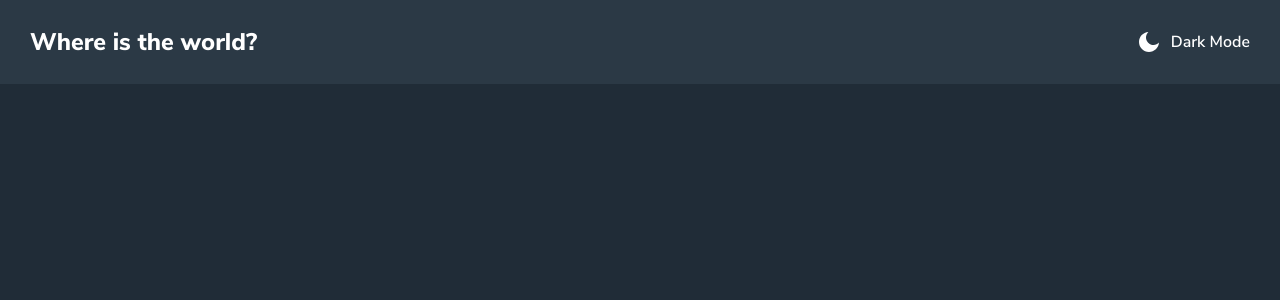
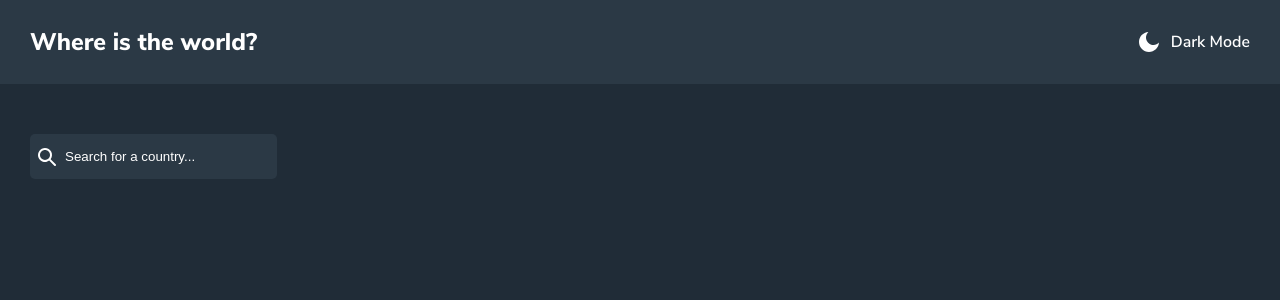
Before and after one commit to IskDev0/RestCountries, a Vue app: page / in a window 1280 px wide. Shown: the top 300 px of the page. Built offline with nearby package versions, Linux system fonts and the light colour scheme.

Commit message:
Search Added

```diff
--- a/src/assets/scss/normalize.scss
+++ b/src/assets/scss/normalize.scss
@@ -42,6 +42,9 @@ textarea{
   border: none;
   white-space: normal;
 }
+input {
+  border: none;
+}
 input[type=submit]{
   border: none;
   cursor: pointer;
--- /dev/null
+++ b/src/assets/scss/search.scss
@@ -0,0 +1,20 @@
+.search{
+  &__input {
+    background-color: $elementsBlack;
+    padding: 15px 35px;
+    color: $white;
+    -webkit-border-radius: 5px;
+    -moz-border-radius: 5px;
+    border-radius: 5px;
+    background-image: url('../search.svg');
+    background-size: auto;
+    background-position: 5px center;
+    background-repeat: no-repeat;
+    &::placeholder {
+      color: $white;
+    }
+    &:focus {
+      outline: none;
+    }
+  }
+}
--- a/src/assets/scss/style.scss
+++ b/src/assets/scss/style.scss
@@ -2,6 +2,7 @@
 @import "fonts";
 @import "vars";
 @import "header";
+@import "search";
 
 body {
   font-family: "Nunito Sans", sans-serif;
@@ -18,3 +19,6 @@ body {
   margin: 0 auto;
   padding: 0 30px;
 }
+.main__top {
+  margin-top: 50px;
+}
--- /dev/null
+++ b/src/components/TheSearch.vue
@@ -0,0 +1,16 @@
+<template>
+  <div class="search">
+  <form @submit.prevent="countryStore.searchByName" class="search__form">
+    <input v-model="countryStore.search" type="text" class="search__input" placeholder="Search for a country...">
+  </form>
+  </div>
+</template>
+
+<script setup>
+
+import {ref} from "vue";
+import {useCountryStore} from "../stores/country";
+
+let countryStore = useCountryStore()
+
+</script>
--- /dev/null
+++ b/src/stores/country.js
@@ -0,0 +1,15 @@
+import {ref} from 'vue'
+import {defineStore} from 'pinia'
+
+export const useCountryStore = defineStore('country', () => {
+  let countyInfo = ref([])
+  let search = ref("")
+
+  let searchByName = async () => {
+    let response = await fetch(`https://restcountries.com/v3.1/name/${search.value}`)
+    countyInfo.value = await response.json()
+  }
+
+
+  return { searchByName, countyInfo, search }
+})
--- a/src/views/HomeView.vue
+++ b/src/views/HomeView.vue
@@ -1,7 +1,10 @@
 <script setup>
-
-</script>
+import TheSearch from "../components/TheSearch.vue";</script>
 
 <template>
-
+  <div class="container">
+    <div class="main__top">
+    <TheSearch/>
+    </div>
+  </div>
 </template>
```
Also changed, not shown: src/stores/counter.js (deleted, +0 -12 lines).
